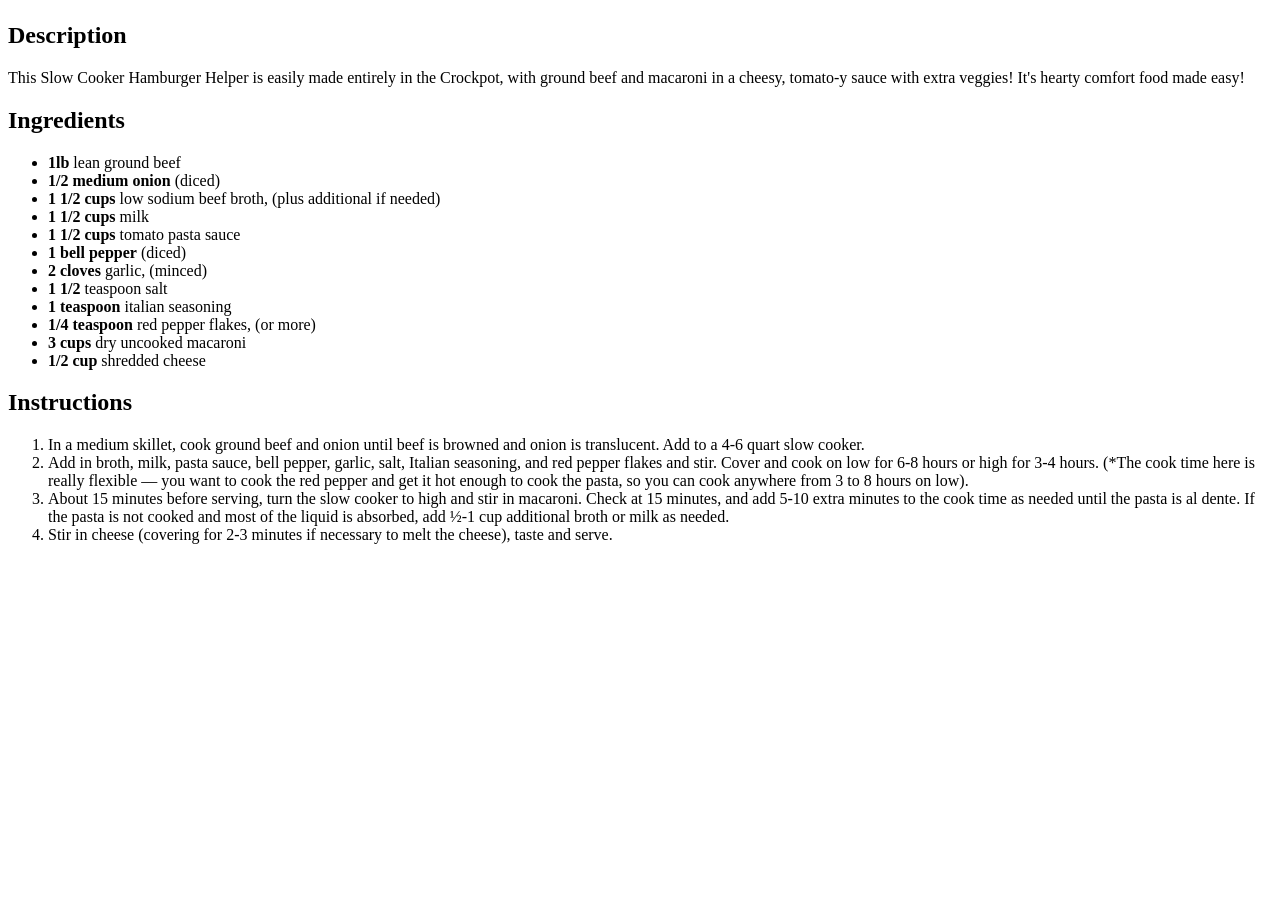
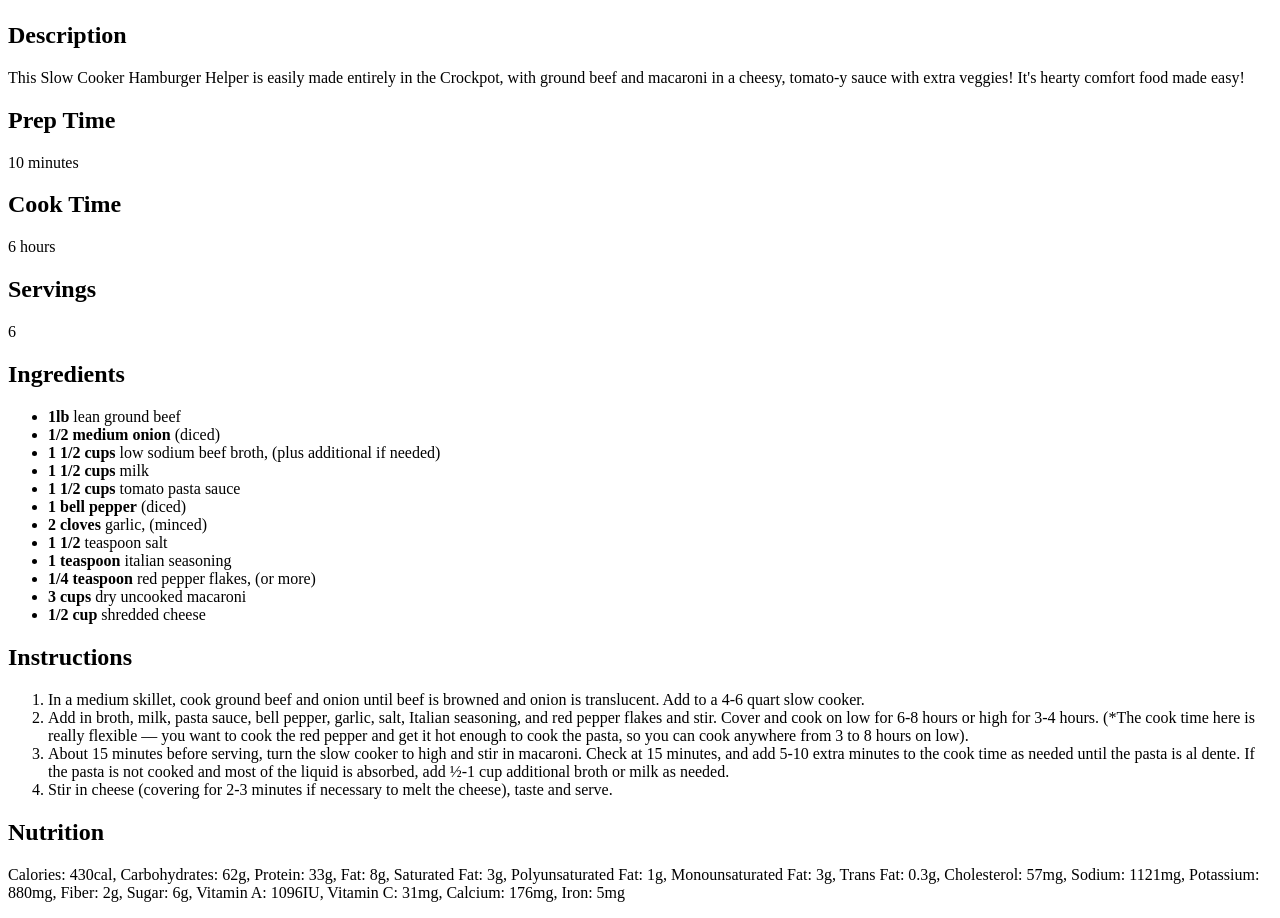
Before and after one commit to mgschuster/odin-recipes, a plain HTML site: page recipes/hamburger-helper.html in a window 1280 px wide. Shown: the part 708-1626 px from the top of the page. Before the commit the page ends 1268 px from the top, so only its background shows below. Drawn offline with Linux system fonts and the light colour scheme.

Commit message:
Added prep time, cook time, servings and nutrition

```diff
--- a/recipes/hamburger-helper.html
+++ b/recipes/hamburger-helper.html
@@ -15,6 +15,15 @@
     <p>This Slow Cooker Hamburger Helper is easily made entirely in the Crockpot,
         with ground beef and macaroni in a cheesy, tomato-y sauce with extra veggies!
         It's hearty comfort food made easy!</p>
+
+    <h2>Prep Time</h2>
+    <p>10 minutes</p>
+
+    <h2>Cook Time</h2>
+    <p>6 hours</p>
+
+    <h2>Servings</h2>
+    <p>6</p>
 
     <h2>Ingredients</h2>
     <ul>
@@ -49,5 +58,11 @@
         <li>Stir in cheese (covering for 2-3 minutes if necessary to melt the cheese),
             taste and serve.</li>
     </ol>
+
+    <h2>Nutrition</h2>
+    <p>Calories: 430cal, Carbohydrates: 62g, Protein: 33g, Fat: 8g, Saturated Fat: 3g,
+        Polyunsaturated Fat: 1g, Monounsaturated Fat: 3g, Trans Fat: 0.3g, Cholesterol:
+        57mg, Sodium: 1121mg, Potassium: 880mg, Fiber: 2g, Sugar: 6g, Vitamin A: 1096IU,
+        Vitamin C: 31mg, Calcium: 176mg, Iron: 5mg</p>
 </body>
 </html>
```
